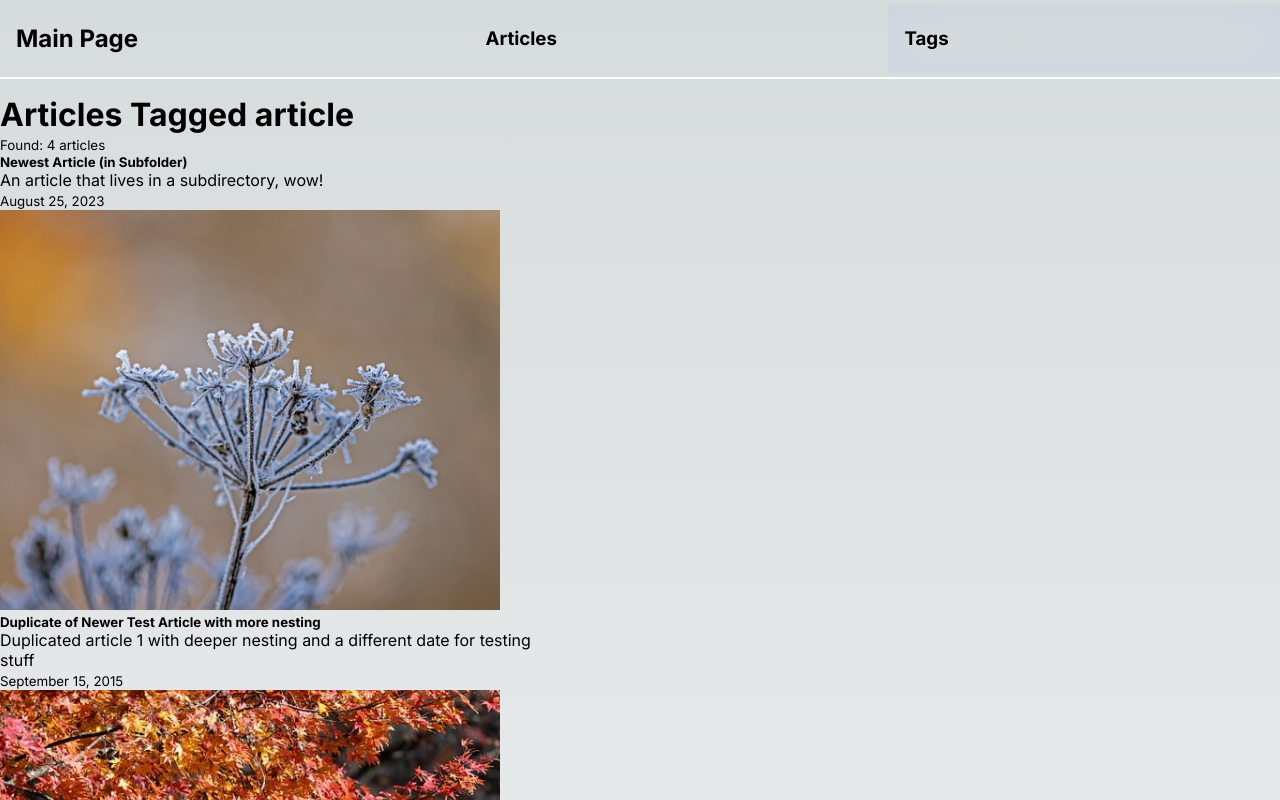
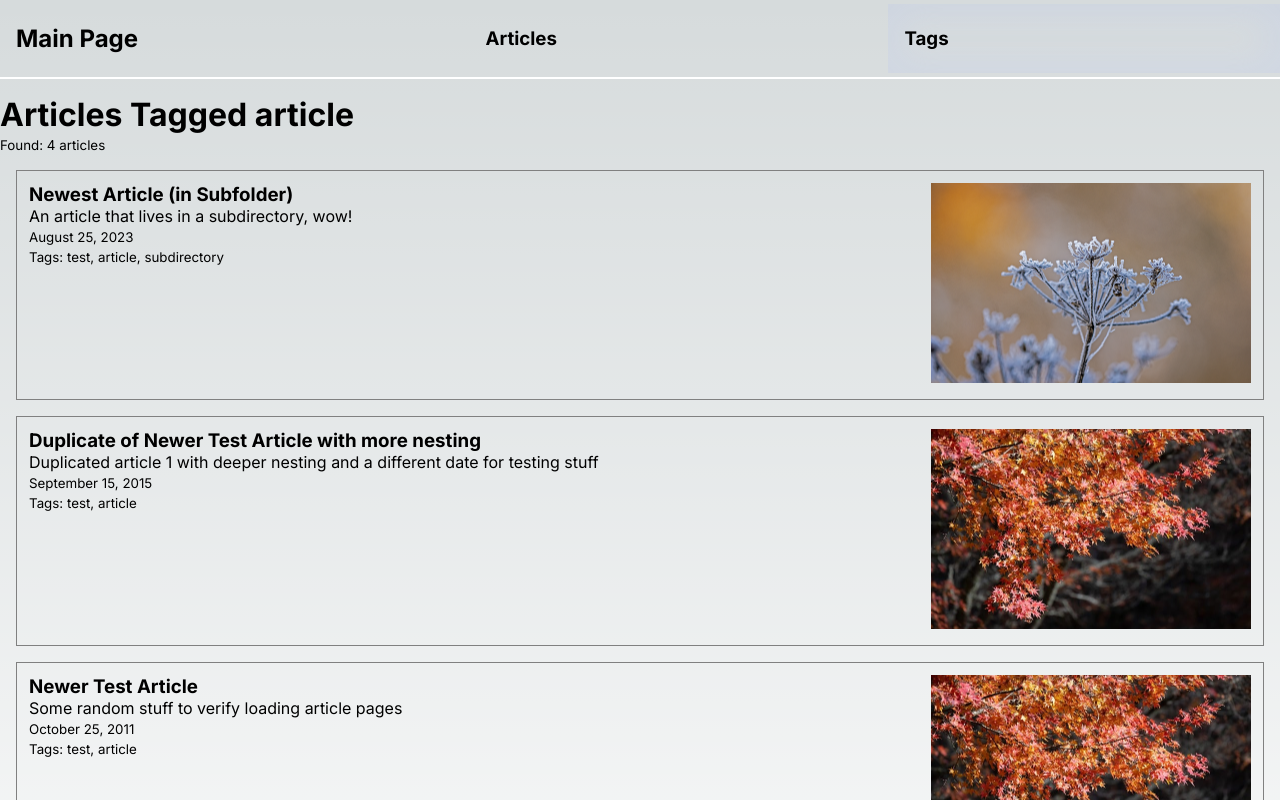
Before and after one commit to ardunster/nextjs-ssr, a Next.js app: page /tags/article in a window 1280 px wide. Shown: the top 800 px of the page. Built offline with nearby package versions, Linux system fonts and the light colour scheme.

Commit message:
Improve formatting of ArticleCards

```diff
--- a/src/app/_components/ArticleCard.tsx
+++ b/src/app/_components/ArticleCard.tsx
@@ -6,26 +6,44 @@ export function ArticleCard(props: { article: Article; index: number }) {
   const { article, index } = props
   return (
     <Link href={`/${article.subdirectory}/${article.slug}`} key={index}>
-      <div className="card mb-3 pointer" style={{ maxWidth: '540px' }}>
-        <div className="row g-0">
-          <div className="col-md-8">
-            <div className="card-body">
-              <h5 className="card-title">{article.data.title}</h5>
+      <div
+        className="card mb-3 pointer"
+        style={{
+          border: 'gray solid 1px',
+          margin: '1em',
+          padding: '0.75em',
+          display: 'flex',
+          flexDirection: 'row',
+        }}
+      >
+        <div style={{ flex: 'auto' }}>
+          <h3 className="card-title">{article.data.title}</h3>
           <p className="card-text">{article.data.description}</p>
           <p className="card-text">
             <small className="text-muted">{article.data.date}</small>
           </p>
+          <p>
+            <small>
+              Tags:{' '}
+              {article.data.tags.map((tag: string, index: number) => {
+                return (
+                  <>
+                    {tag}
+                    {index !== article.data.tags.length - 1 && ', '}
+                  </>
+                )
+              })}
+            </small>
+          </p>
         </div>
-          </div>
-          <div className="col-md-4 m-auto">
+        <div style={{ flex: '0 1 auto' }}>
           <Image
             src={`/images/${article.data.thumbnailUrl}`}
             alt="thumbnail"
-              width={500}
-              height={400}
+            width={320}
+            height={200}
             style={{ objectFit: 'cover' }}
           />
-          </div>
         </div>
       </div>
     </Link>
```
Lines whose indentation alone changed are shown as unchanged.
